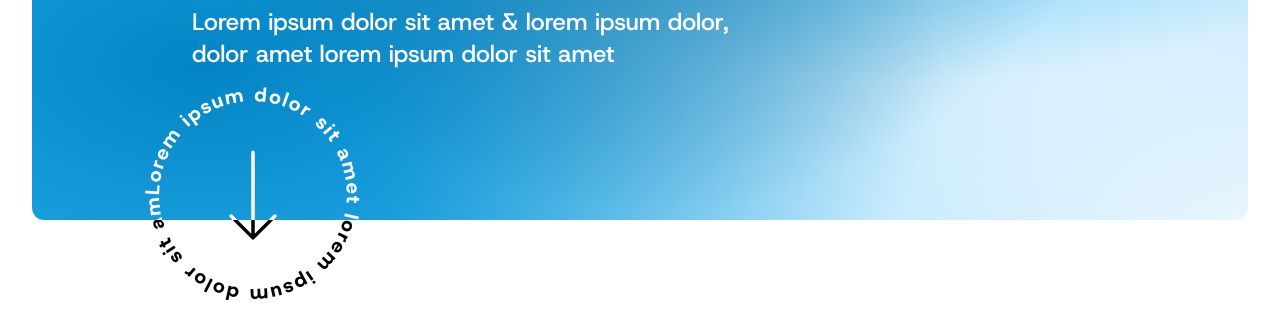
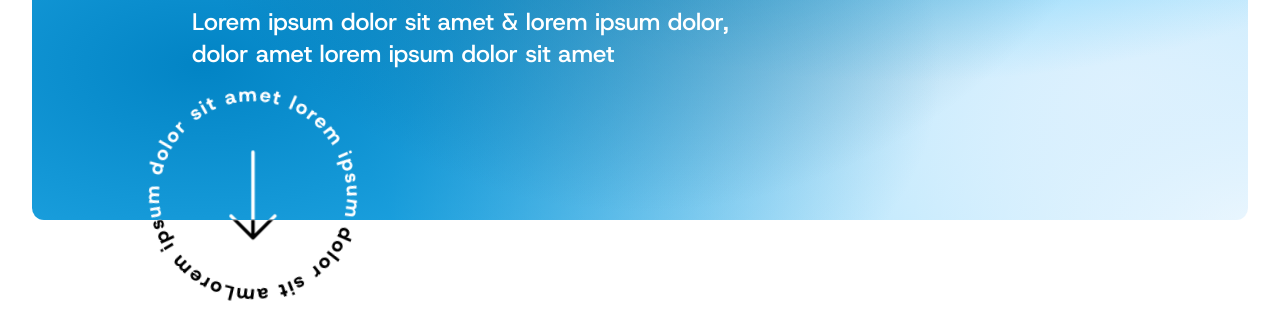
Before and after one commit to Jakooob14/jakooob14.github.io, a Next.js app: page / in a window 1280 px wide. Shown: the part 548-865 px from the top of the page. Built offline with nearby package versions, Linux system fonts and the light colour scheme.

Commit message:
feat: make circle text spin

```diff
--- a/src/components/home/SpinningCircleText.tsx
+++ b/src/components/home/SpinningCircleText.tsx
@@ -60,7 +60,7 @@ function Layer({ text, textClassName, textStyle, maskHeightPercentage = 100, mas
                 </defs>
 
                 <g mask={`url(#${maskId})`}>
-                    <text className={textClassName} style={textStyle} fill={color}>
+                    <text className={'animate-spin [animation-duration:25s] [animation-direction:reverse] origin-[100px_100px] ' + textClassName} style={textStyle} fill={color}>
                         <textPath href="#circle-path" startOffset="0%">
                             {text}
                         </textPath>
```
